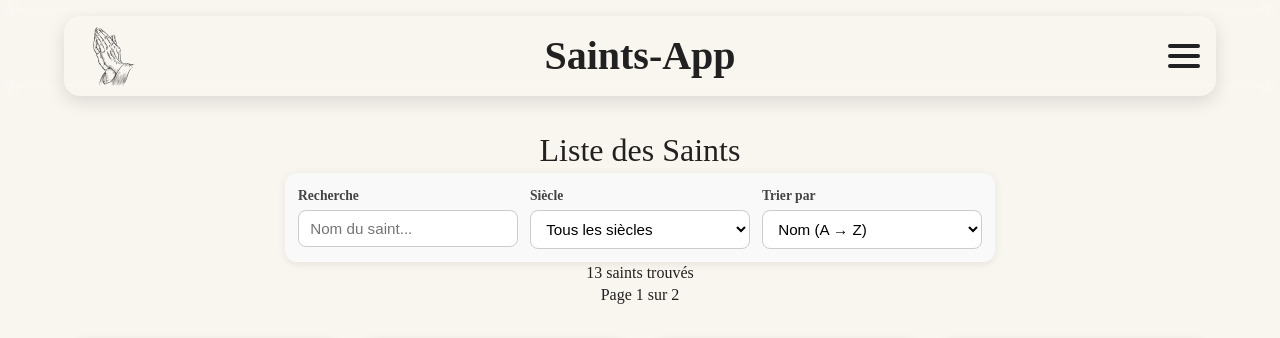
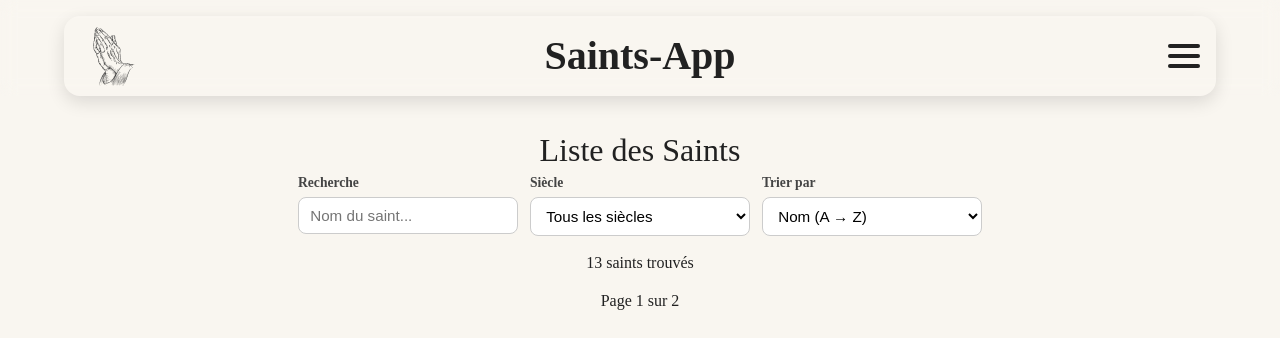
Before and after one commit to cybreuil/saints-app, a React (Vite) app: page /saints in a window 1280 px wide. Shown: the top 338 px of the page. Built offline with nearby package versions, Linux system fonts and the light colour scheme; a web font is replaced by a local one.

Commit message:
refactor: common div for tools saintspage

```diff
--- a/src/components/SaintsFilters/SaintsFilters.css
+++ b/src/components/SaintsFilters/SaintsFilters.css
@@ -2,10 +2,6 @@
 	display: grid;
 	grid-template-columns: repeat(3, minmax(170px, 220px));
 	gap: 0.75rem;
-	padding: 0.8rem;
-	border-radius: 12px;
-	background: #f9f9f9;
-	box-shadow: 0 2px 8px rgba(0, 0, 0, 0.08);
 }
 
 .saints-filters__group {
--- a/src/pages/SaintsPage/SaintsPage.css
+++ b/src/pages/SaintsPage/SaintsPage.css
@@ -16,3 +16,11 @@
 	justify-content: center;
 	align-items: stretch;
 }
+.saints-page__toolbar {
+	display: flex;
+	flex-direction: column;
+	justify-content: space-between;
+	align-items: center;
+	gap: 1rem;
+	flex-wrap: wrap;
+}
--- a/src/pages/SaintsPage/SaintsPage.tsx
+++ b/src/pages/SaintsPage/SaintsPage.tsx
@@ -106,6 +106,13 @@ export function SaintsPage() {
 			<h2>Liste des Saints</h2>
 
 			{/* Filtres et options de tri ici */}
+
+			<motion.div
+				className="saints-page__toolbar"
+				initial={{ opacity: 0, y: -20 }}
+				animate={{ opacity: 1, y: 0 }}
+				transition={TRANSITIONS.slower}
+			>
 				<SaintsFilters
 					query={query}
 					onQueryChange={(v) => {
@@ -124,10 +131,13 @@ export function SaintsPage() {
 					}}
 					centuries={centuries}
 				/>
-			<p className="saints-count">{mockSaints.length} saints trouvés</p>
+				<p className="saints-count">
+					{filteredAndSorted.length} saints trouvés
+				</p>
 				<p className="pagination-info">
-				Page {page} sur {totalPages}
+					Page {safePage} sur {totalPages}
 				</p>
+			</motion.div>
 
 			<div className="saints-page__grid">
 				{paginatedSaints.map((saint, index) => (
```
Lines whose indentation alone changed are shown as unchanged.
